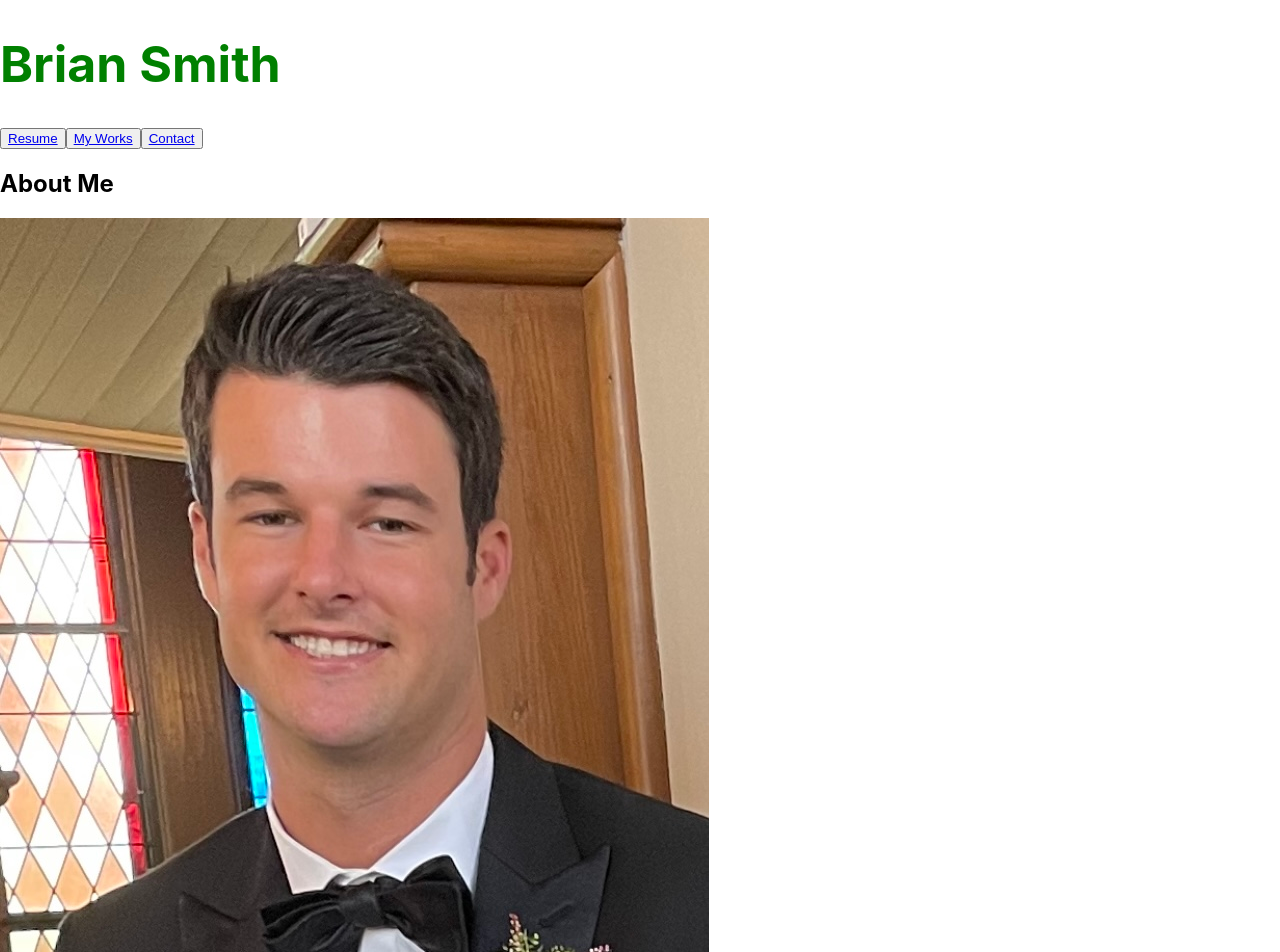
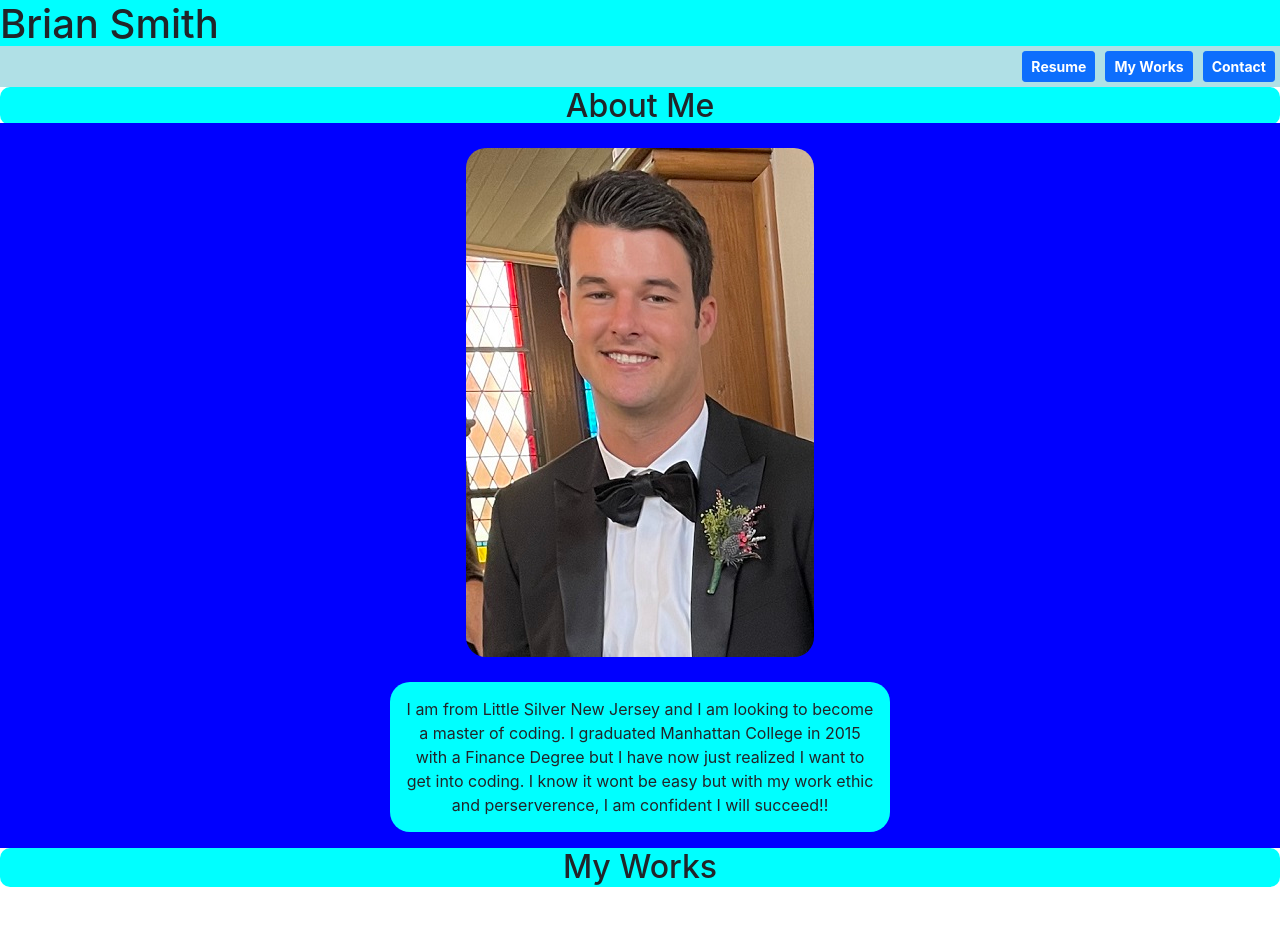
Before and after one commit to bjtsmith23/React-Portfolio, a React (Create React App) app: page / in a window 1280 px wide. Shown: the top 952 px of the page. After the commit the page ends 895 px from the top, so only its background shows below. Built offline with nearby package versions, Linux system fonts and the light colour scheme.

Commit message:
added Header, Navbar and Aboutme with preliminary styling

```diff
--- a/public/index.html
+++ b/public/index.html
@@ -9,6 +9,7 @@
       name="description"
       content="Web site created using create-react-app"
     />
+    <link href="https://cdn.jsdelivr.net/npm/bootstrap@5.1.3/dist/css/bootstrap.min.css" rel="stylesheet" integrity="sha384-1BmE4kWBq78iYhFldvKuhfTAU6auU8tT94WrHftjDbrCEXSU1oBoqyl2QvZ6jIW3" crossorigin="anonymous">
     <link rel="apple-touch-icon" href="%PUBLIC_URL%/logo192.png" />
     <!--
       manifest.json provides metadata used when your web app is installed on a
--- a/src/App.css
+++ b/src/App.css
@@ -1,43 +1,48 @@
-.App {
-  text-align: center;
+.header {
+  background-color: aqua;
 }
 
-.App-logo {
-  height: 40vmin;
-  pointer-events: none;
+nav {
+  margin-top: -10px;
+  background-color: powderblue;
+  display: flex;
+  justify-content: flex-end;
 }
 
-@media (prefers-reduced-motion: no-preference) {
-  .App-logo {
-    animation: App-logo-spin infinite 20s linear;
-  }
+button {
+  margin: 5px;
 }
 
-.App-header {
-  background-color: #282c34;
-  min-height: 100vh;
+button a {
+  font-weight: bolder;
+  color: white;
+  text-decoration: none;
+}
+
+h2 {
+  text-align: center;
+  background-color: aqua;
+  border-radius: 10px;
+}
+
+.portrait {
+  margin-top: 25px;
+  border-radius: 20px;
+}
+
+.aboutContents {
+  margin-top: -10px;
   display: flex;
   flex-direction: column;
   align-items: center;
-  justify-content: center;
-  font-size: calc(10px + 2vmin);
-  color: white;
+  background-color: blue;
 }
 
-.header {
-  font-size: 25px;
-  color: green;
+p {
+  text-align: center;
+  width: 500px;
+  background-color: aqua;
+  padding: 15px;
+  border-radius: 20px;
+  margin-top: 25px;
 }
-
-.App-link {
-  color: #61dafb;
-}
-
-@keyframes App-logo-spin {
-  from {
-    transform: rotate(0deg);
-  }
-  to {
-    transform: rotate(360deg);
-  }
-}
--- a/src/components/AboutMe.js
+++ b/src/components/AboutMe.js
@@ -1,22 +1,22 @@
 import React from "react";
-import portrait from '../images/picofme.jpg';
+import portrait from "../images/picofme.jpg";
 
 function AboutMe() {
   return (
-    <div class="aboutme">
+    <div>
       <h2 id="AboutMe">About Me</h2>
-        <img
-          class="pic"
-          src={portrait}
-          alt="A picture of me smiling"
-        />
-      <p>
-        I am from Little Silver New Jersey and I am looking to become a master
-        of coding. I graduated Manhattan College in 2015 with a Finance Degree
-        but I have now just realized I want to get into coding. I know it wont
-        be easy but with my work ethic and perserverence, I am confident I will
-        succeed!!
-      </p>
+      <div class="aboutContents">
+        <img class="portrait" src={portrait} alt="Me smiling" />
+
+        <p>
+          I am from Little Silver New Jersey and I am looking to become a master
+          of coding. I graduated Manhattan College in 2015 with a Finance Degree
+          but I have now just realized I want to get into coding. I know it wont
+          be easy but with my work ethic and perserverence, I am confident I
+          will succeed!!
+        </p>
+      </div>
+
       <h2 class="work">My Works</h2>
     </div>
   );
--- a/src/components/Header.js
+++ b/src/components/Header.js
@@ -3,7 +3,7 @@ import React from "react";
 function Header() {
     return (
 
-    <header className="header">
+    <header class="header">
     <h1>Brian Smith</h1>
     </header>
 
--- /dev/null
+++ b/src/components/Works.js
@@ -0,0 +1,6 @@
+import React from 'react';
+import ''
+
+function Works() {
+
+}
```
Also changed, not shown: src/images/picofme.jpg.
